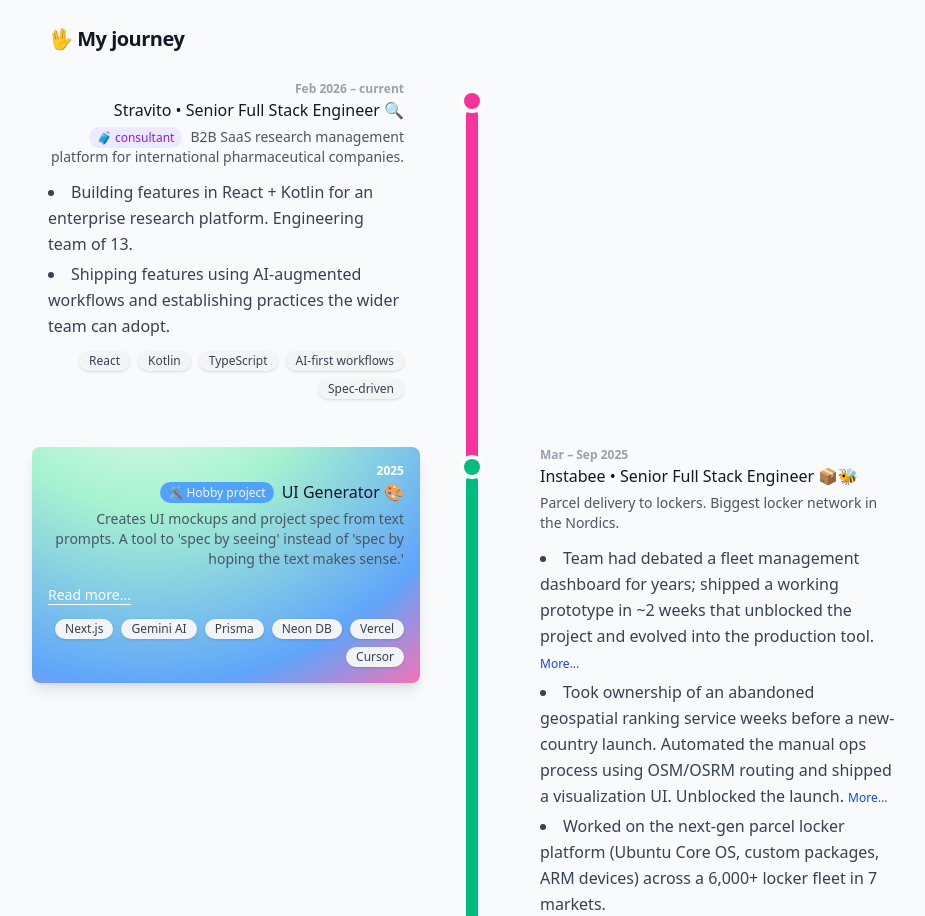
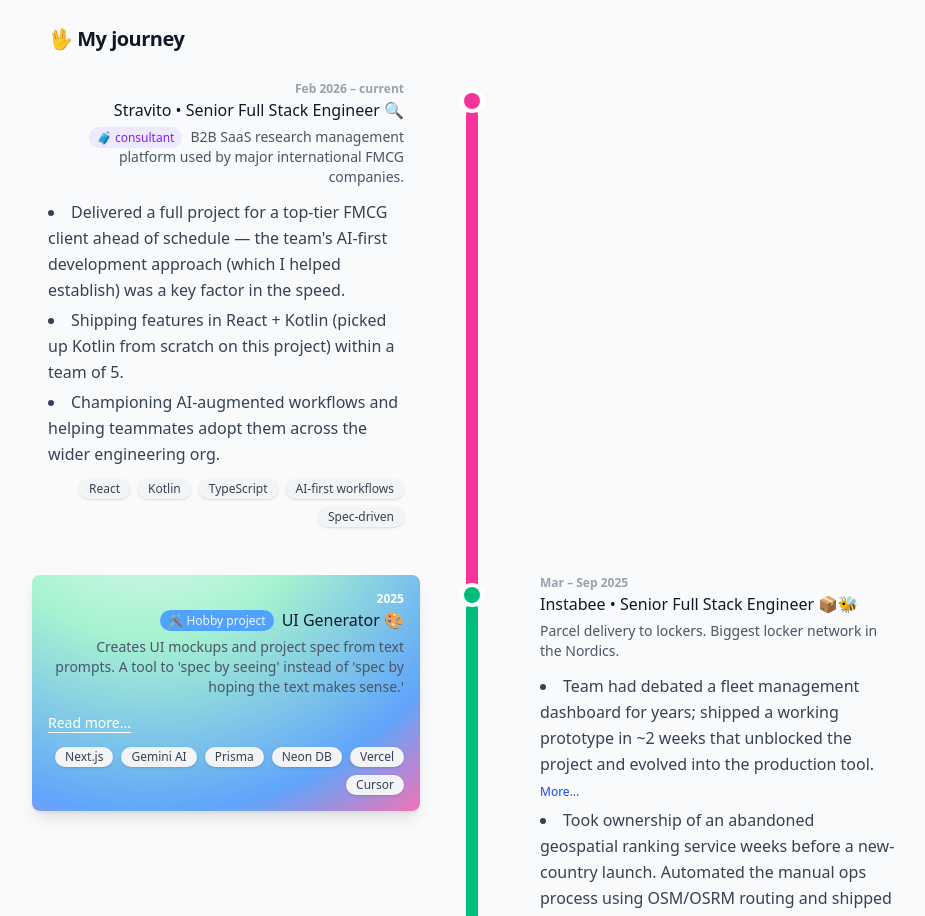
Before and after one commit to kvasdopil/me, a React (Vite) app: page / in a window 1280 px wide. Shown: the part 880-1796 px from the top of the page, without its empty margins (168-1093 px from the left). Built offline with nearby package versions, Linux system fonts and the light colour scheme.

Commit message:
fix: update stravito info

```diff
--- a/src/App.tsx
+++ b/src/App.tsx
@@ -66,7 +66,7 @@
           email="lexa@guskov.dev"
           phone="+46722241995"
           githubUrl="https://github.com/kvasdopil"
-          cvUrl="./cv-guskov-2025.pdf"
+          cvUrl="./cv-guskov-2026.pdf"
           photoUrl="photo.jpeg"
           base={base}
         >
@@ -125,17 +125,21 @@
             colorClass="bg-pink-500"
             period="Feb 2026 – current"
             title="Stravito • Senior Full Stack Engineer 🔍"
-            description="B2B SaaS research management platform for international pharmaceutical companies."
+            description="B2B SaaS research management platform used by major international FMCG companies."
             consultant
             tags={["React", "Kotlin", "TypeScript", "AI-first workflows", "Spec-driven"]}
           >
             <TimelineBullet>
-              Building features in React + Kotlin for an enterprise research platform. Engineering
-              team of 13.
+              Delivered a full project for a top-tier FMCG client ahead of schedule — the team's
+              AI-first development approach (which I helped establish) was a key factor in the speed.
             </TimelineBullet>
             <TimelineBullet>
-              Shipping features using AI-augmented workflows and establishing practices the wider
-              team can adopt.
+              Shipping features in React + Kotlin (picked up Kotlin from scratch on this project)
+              within a team of 5.
+            </TimelineBullet>
+            <TimelineBullet>
+              Championing AI-augmented workflows and helping teammates adopt them across the wider
+              engineering org.
             </TimelineBullet>
           </TimelineItem>
           <TimelineItem
--- a/src/main.tsx
+++ b/src/main.tsx
@@ -30,7 +30,7 @@
     <BrowserRouter>
       <Routes>
         <Route path="/" element={<App />} />
-        <Route path="/cv" element={<Navigate to="/cv-guskov-2025.pdf" replace />} />
+        <Route path="/cv" element={<Navigate to="/cv-guskov-2026.pdf" replace />} />
         <Route path="/project/instabee-fleet-dashboard" element={<InstabeeFleetDashboard />} />
         <Route
           path="/project/instabee-geospatial-ranking"
```
Also changed, not shown: 5 other files (tests, documents, lock files or other folders).
